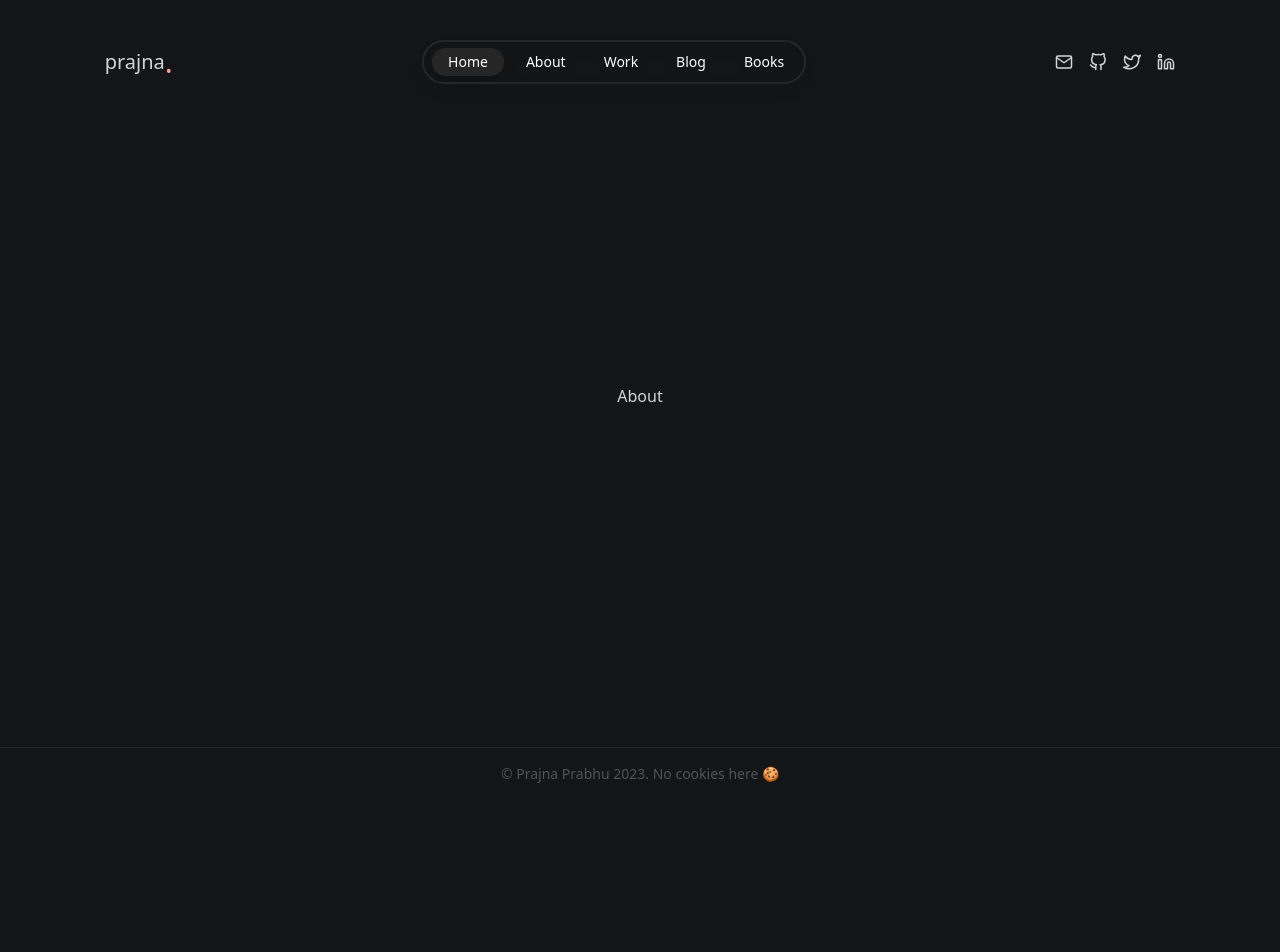
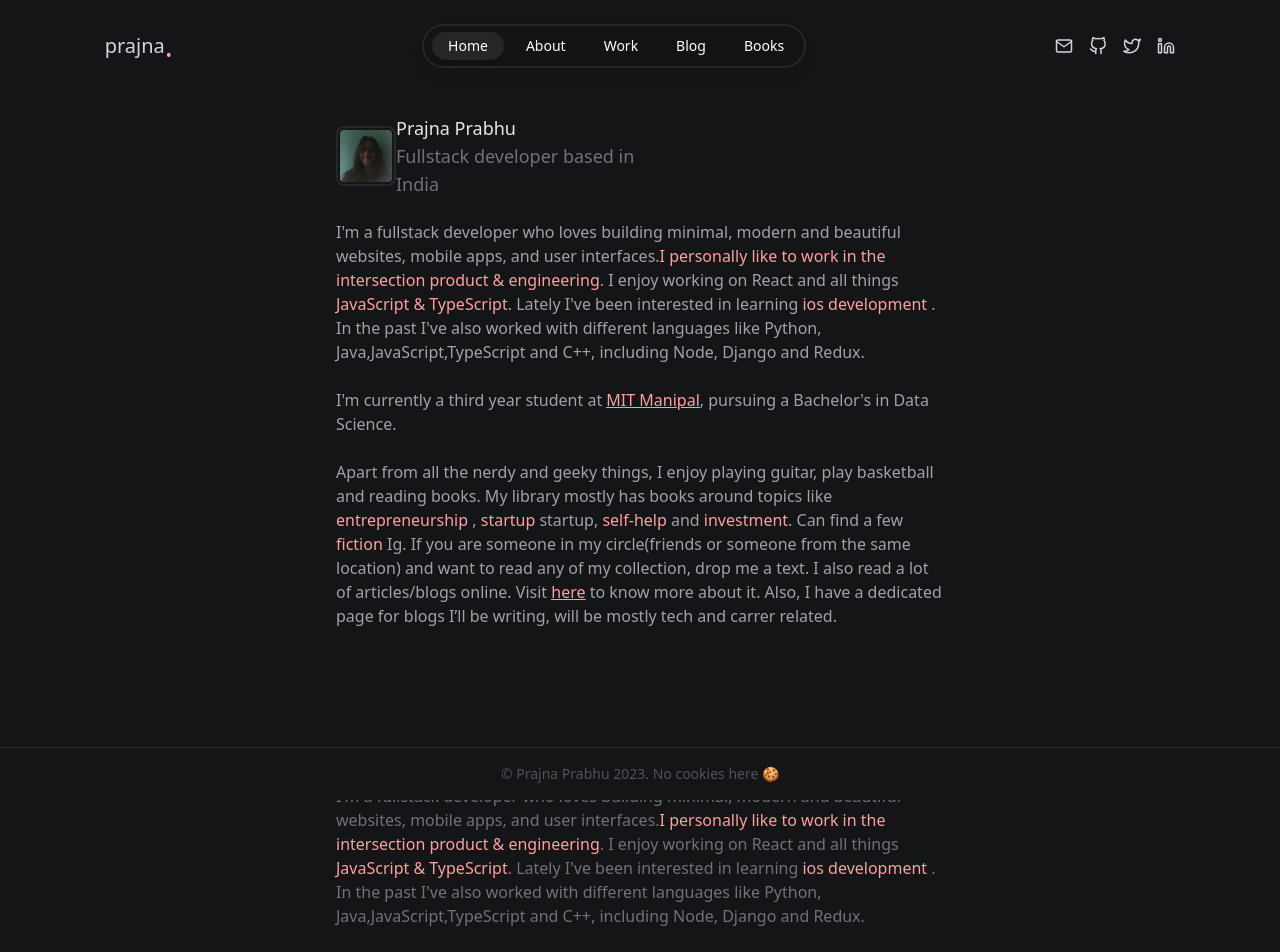
Before and after one commit to prajnaprabhu3/prajnaprabhu.com, a Next.js app: page /about in a window 1280 px wide. Shown: the top 952 px of the page. Before the commit the page ends 800 px from the top, so only its background shows below. Built offline with nearby package versions, Linux system fonts and the light colour scheme.

Commit message:
feat: about page first section done

```diff
--- a/app/about/page.tsx
+++ b/app/about/page.tsx
@@ -1,7 +1,100 @@
 import React from "react";
+import Image from "next/image";
+import Link from "next/link";
 
 function About() {
-  return <div> About</div>;
+  return (
+    <div className="flex flex-col w-1/2 mx-auto px-4 mt-10 pt-10">
+      <div className="">
+        {/* image  */}
+        <div className="flex w-1/2 h-16 justify-between items-center">
+          <Image
+            alt="prajna"
+            height="60"
+            width="60"
+            src="/images/me.png"
+            className="rounded-lg p-0.5 border-2 border-zinc-800"
+          />
+
+          <div className="text-gray-200 text-lg font-light">
+            <p>Prajna Prabhu</p>
+            <p className="text-md text-zinc-500">
+              Fullstack developer based in India
+            </p>
+          </div>
+        </div>
+        {/* text  */}
+        <div className="flex flex-col justify-center gap-y-6 mt-8 text-md text-zinc-400 font-light">
+          <p>
+            I'm a fullstack developer who loves building minimal, modern and
+            beautiful websites, mobile apps, and user interfaces.
+            <span className="text-[#FE9FA1]">
+              I personally like to work in the intersection product &
+              engineering
+            </span>
+            . I enjoy working on React and all things
+            <span className="text-[#FE9FA1]"> JavaScript & TypeScript</span>.
+            Lately I've been interested in learning{" "}
+            <span className="text-[#FE9FA1]"> ios development </span>. In the
+            past I've also worked with different languages like Python,
+            Java,JavaScript,TypeScript and C++, including Node, Django and
+            Redux.
+          </p>
+
+          <p>
+            I'm currently a third year student at{" "}
+            <u className="text-[#FE9FA1]">
+              <a href="https://manipal.edu/mit.html" target="_blank">
+                MIT Manipal
+              </a>
+            </u>
+            , pursuing a Bachelor's in Data Science.
+          </p>
+
+          <p>
+            Apart from all the nerdy and geeky things, I enjoy playing guitar,
+            play basketball and reading books. My library mostly has books
+            around topics like{" "}
+            <span className="text-[#FE9FA1]">entrepreneurship</span> ,{" "}
+            <span className="text-[#FE9FA1]">startup</span> startup,{" "}
+            <span className="text-[#FE9FA1]">self-help</span> and{" "}
+            <span className="text-[#FE9FA1]">investment</span>. Can find a few{" "}
+            <span className="text-[#FE9FA1]">fiction</span> Ig. If you are
+            someone in my circle(friends or someone from the same location) and
+            want to read any of my collection, drop me a text. I also read a lot
+            of articles/blogs online. Visit{" "}
+            <u className="text-[#FE9FA1]">
+              <Link href="/books">here</Link>
+            </u>{" "}
+            to know more about it. Also, I have a dedicated page for blogs I’ll
+            be writing, will be mostly tech and carrer related.
+          </p>
+        </div>
+        {/* text ends  */}
+      </div>
+
+      {/* work  */}
+      <div className="h-96 mt-10 py-20">
+        <h2 className="text-white text-3xl font-semibold">Work Experience</h2>
+
+        <p className="text-md text-zinc-500">
+          I'm a fullstack developer who loves building minimal, modern and
+          beautiful websites, mobile apps, and user interfaces.
+          <span className="text-[#FE9FA1]">
+            I personally like to work in the intersection product & engineering
+          </span>
+          . I enjoy working on React and all things
+          <span className="text-[#FE9FA1]"> JavaScript & TypeScript</span>.
+          Lately I've been interested in learning{" "}
+          <span className="text-[#FE9FA1]"> ios development </span>. In the past
+          I've also worked with different languages like Python,
+          Java,JavaScript,TypeScript and C++, including Node, Django and Redux.
+        </p>
+      </div>
+
+      {/* work done  */}
+    </div>
+  );
 }
 
 export default About;
--- a/app/components/Main.tsx
+++ b/app/components/Main.tsx
@@ -19,7 +19,9 @@ function Main() {
         <p>
           I'm currently a third year student at{" "}
           <u className="text-[#FE9FA1]">
-            <a href="https://manipal.edu/mit.html">MIT Manipal</a>
+            <a href="https://manipal.edu/mit.html" target="_blank">
+              MIT Manipal
+            </a>
           </u>
           , pursuing a Bachelor's in Data Science.
         </p>
--- a/app/components/footer.tsx
+++ b/app/components/footer.tsx
@@ -71,7 +71,7 @@ function Footer() {
               key={tab.id}
               onClick={() => setActiveTab(tab.id)}
               className={`${
-                activeTab === tab.id ? "text-red-300" : "hover:text-[#FE9FA1]"
+                activeTab === tab.id ? "text-rose-300" : "hover:text-[#FE9FA1]"
               } relative rounded-full px-4 py-1 text-sm font-lighter text-white  transition focus-visible:outline-2`}
               style={{
                 WebkitTapHighlightColor: "transparent",
@@ -91,7 +91,7 @@ function Footer() {
         </div>
       </div>
 
-      <div className="hidden md:flex lg:flex justify-center text-sm py-4 font-normal text-zinc-600 border-t border-zinc-800">
+      <div className="hidden md:flex lg:flex z-10 bg-[#141516] justify-center text-sm py-4 font-normal text-zinc-600 border-t border-zinc-800">
         <p>© Prajna Prabhu 2023. No cookies here 🍪 </p>
       </div>
     </>
--- a/app/components/navbar.tsx
+++ b/app/components/navbar.tsx
@@ -47,7 +47,7 @@ const social = [
 function Navbar() {
   let [activeTab, setActiveTab] = useState(tabs[0].id);
   return (
-    <div className="top-8 sticky z-10 md:top-10 flex justify-around space-x-10 items-center">
+    <div className="top-8 sticky z-10 md:top-6 flex justify-around space-x-10 items-center">
       {/* logo  */}
       <Link href="/">
         <div className="flex justify-center text-xl items-center">
@@ -57,13 +57,13 @@ function Navbar() {
       </Link>
 
       {/* navigation */}
-      <div className="hidden md:flex lg:flex sticky bottom-0 space-x-1.5 w-96 rounded-full py-1.5 px-2 border-2 border-zinc-800 drop-shadow-lg backdrop-filter backdrop-blur-sm  bg-opacity-30">
+      <div className="hidden md:flex lg:flex sticky bottom-0 space-x-1.5 w-96 rounded-full py-1.5 px-2 border-2 border-zinc-800 drop-shadow-lg backdrop-filter backdrop-blur-md  bg-opacity-30">
         {tabs.map((tab) => (
           <button
             key={tab.id}
             onClick={() => setActiveTab(tab.id)}
             className={`${
-              activeTab === tab.id ? "text-red-300" : "hover:text-[#FE9FA1]"
+              activeTab === tab.id ? "text-rose-300" : "hover:text-[#FE9FA1]"
             } relative rounded-full px-4 py-1 text-sm font-lighter text-white  transition focus-visible:outline-2`}
             style={{
               WebkitTapHighlightColor: "transparent",
```
